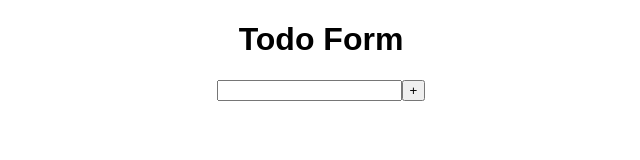
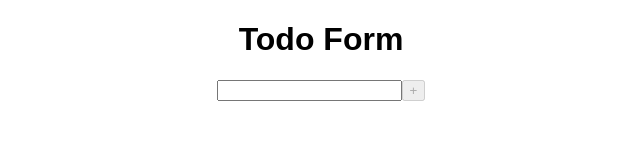
Before and after one commit to AliEl4eikh/Practice, a React (Create React App) app: page / in a window 1280 px wide. Shown: the top 160 px of the page, without its empty margins (319-959 px from the left). Built offline with nearby package versions, Linux system fonts and the light colour scheme.

Commit message:
Add todoState context and use createContext from react context api

```diff
--- a/src/App.js
+++ b/src/App.js
@@ -1,9 +1,11 @@
-import Todo from "./components/TodoApp/Todo";
-import "./App.css"
+import React from "react";
+import TodoApp from "./components/TodoApp/TodoApp";
+import "./App.css";
+
 function App() {
   return (
     <div className="App">
-      <Todo />
+      <TodoApp />
     </div>
   );
 }
--- a/src/components/TodoApp/Todo.jsx
+++ b/src/components/TodoApp/Todo.jsx
@@ -1,59 +1,30 @@
-import React, {useState, useReducer} from "react";
-import reducer, {ADD_TODO, REMOVE_TODO, COMPLETE_TODO} from "./reducer";
-import "./Todo.css";
+import React, {useContext} from "react";
+import TodoContext from "./todoContext";
+import { REMOVE_TODO, COMPLETE_TODO } from "./reducer";
 
-const Todo = () => {
-    const [id, setId] = useState(0);
-    const [inputValue, setInputValue] = useState("");
-    const initialState = [];
-    const [state, dispatch] = useReducer(reducer, initialState);
 
-    const addTodo = (e) => {
-        e.preventDefault();
-        const newId = id + 1;
-        setId(newId);
-        dispatch({
-            type: ADD_TODO,
-            id: id,
-            text: inputValue,
-            completed: false,
-        })
-        setInputValue("");
-    }
-
+const Todo = ({ todo }) => {
+    const [, dispatch] = useContext(TodoContext);
     const removeTodo = (id) => {
         dispatch({
           type: REMOVE_TODO,
           id,
-        })
-    }
+        });
+      };
 
       const completeTodo = (id) => {
         dispatch({
           type: COMPLETE_TODO,
           id,
-        })
-    }
-
-    return <div>
-        <h1>Todo Form</h1>
-        <form onSubmit={addTodo} className="input">
-            <input type="text" value={inputValue} onChange={(evt) => setInputValue(evt.target.value)}/>
-            <button type="submit">+</button>
-        </form>
-        <div className="todos">
-            {state.map((todo) => {
+        });
+      };
     return (
-                    <div className="todo-item" key={todo.id}>
+        <div className="todo-item">
                 <p className={todo.completed && "strikethrough"}>{todo.text}</p>
                 <span onClick={() => removeTodo(todo.id)}>&#10005;</span>
                 <span onClick={() => completeTodo(todo.id)}>&#10003;</span>
               </div>
-
     )
-            })}
-        </div>
-    </div>
 }
 
 export default Todo;
--- /dev/null
+++ b/src/components/TodoApp/TodoApp.jsx
@@ -0,0 +1,44 @@
+import React, { useState, useReducer } from "react";
+import reducer, { ADD_TODO } from "./reducer";
+import TodoContext from "./todoContext";
+import TodoList from "./TodoList";
+import "./styles.css";
+
+const TodoApp = () => {
+  const [id, setId] = useState(0);
+  const [inputValue, setInputValue] = useState("");
+  const initialState = [];
+  const [todoState, todoDispatch] = useReducer(reducer, initialState);
+
+  const addTodo = (e) => {
+    e.preventDefault();
+    const newId = id + 1;
+    setId(newId);
+    todoDispatch({
+      type: ADD_TODO,
+      id: id,
+      text: inputValue,
+      completed: false,
+    });
+    setInputValue("");
+  };
+
+  return (
+    <TodoContext.Provider value={[todoState, todoDispatch]}>
+      <div>
+        <h1>Todo Form</h1>
+        <form onSubmit={addTodo} className="input">
+          <input
+            type="text"
+            value={inputValue}
+            onChange={(evt) => setInputValue(evt.target.value)}
+          />
+          <button disabled={inputValue.length === 0} type="submit">+</button>
+        </form>
+        <TodoList />
+      </div>
+    </TodoContext.Provider>
+  );
+};
+
+export default TodoApp;
--- /dev/null
+++ b/src/components/TodoApp/TodoList.jsx
@@ -0,0 +1,20 @@
+import React, {useContext} from "react";
+import TodoContext from "./todoContext";
+import Todo from "./Todo";
+
+
+const TodoList = () => {
+    const [state] = useContext(TodoContext);
+
+    return (
+        <div className="todos">
+          {state.map((todo) => {
+              return (
+                  <Todo todo={todo} key={todo.id}/>
+            );
+        })}
+        </div>
+        )
+}
+
+export default TodoList;
--- /dev/null
+++ b/src/components/TodoApp/todoContext.js
@@ -0,0 +1,5 @@
+import {createContext} from "react";
+
+const initialState = [];
+
+export default createContext(initialState);
```
Also changed, not shown: src/components/TodoApp/styles.css (renamed from src/components/TodoApp/Todo.css). Lines whose indentation alone changed are shown as unchanged.
